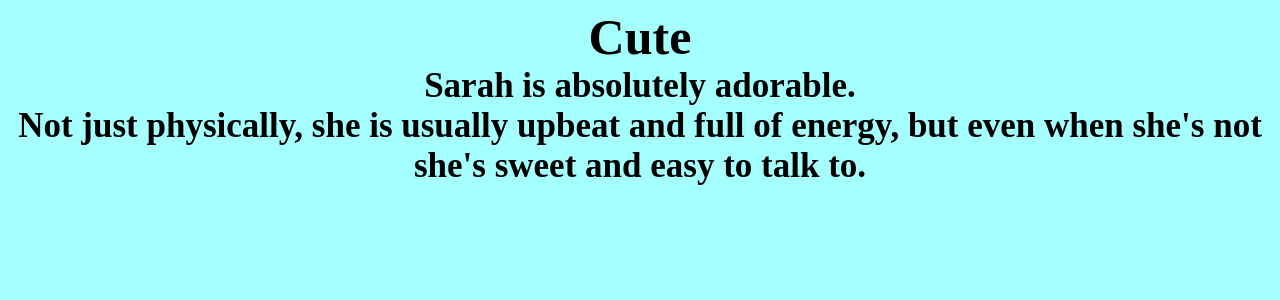
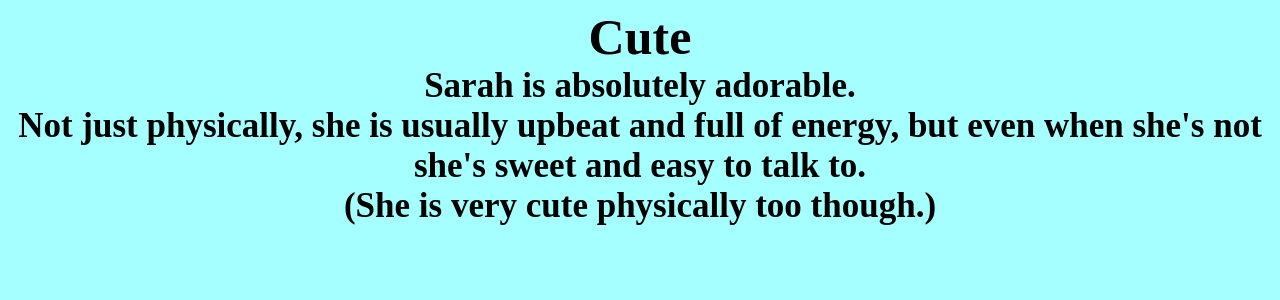
Before and after one commit to definitelynotillegal/definitelynotillegal.github.io, a Jekyll site: the page cute.html, which Jekyll copies as it is, in a window 1280 px wide. Shown: the top 300 px of the page. Built offline with Jekyll 4.4.1, drawn with Linux system fonts in a browser that asks for light colours.

Commit message:
Update cute.html

```diff
--- a/cute.html
+++ b/cute.html
@@ -11,6 +11,7 @@
                     <center><b style="font-size:50px" style="font-face:helvetica">Cute</b></center>
                         <center><b style="font-size:35px">Sarah is absolutely adorable.</b></center>
                         <center><b style="font-size:35px">Not just physically, she is usually upbeat and full of energy, but even when she's not she's sweet and easy to talk to.</b></center>
+                        <center><b style="font-size:35px">(She is very cute physically too though.)</b></center>
             </body>
                 </head>
     </html>
```
